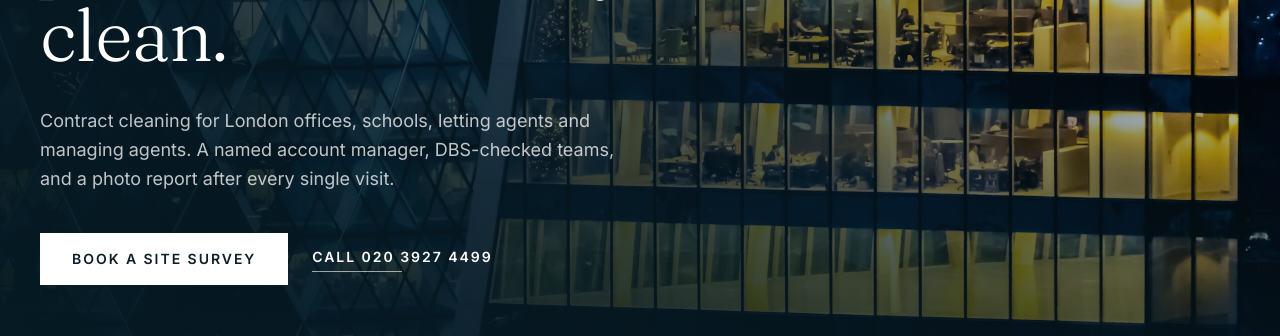
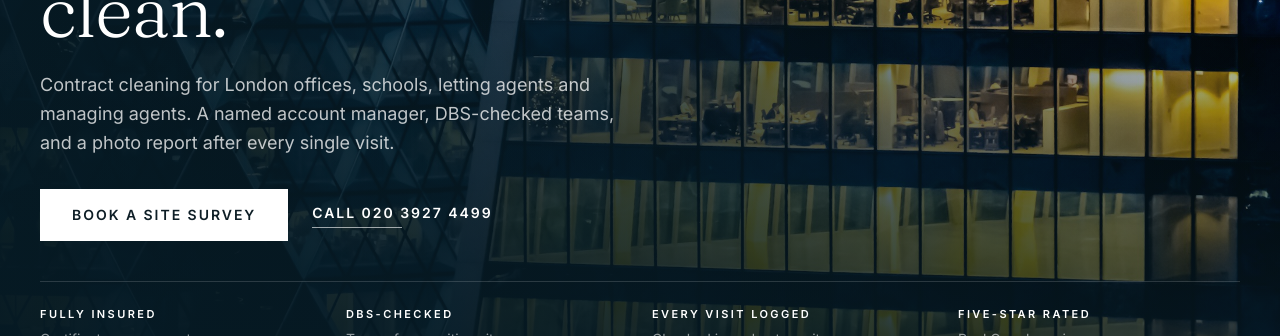
Before and after one commit to kenanpasha1-blip/freshfinish-cs, a Next.js app: page / in a window 1280 px wide. Shown: the part 464-800 px from the top of the page. Built offline with nearby package versions, Linux system fonts and the light colour scheme; no server answers.

Commit message:
Hero: drop the min-height entirely and tighten the vertical gaps
The hero is now exactly as tall as its content: no 72vh floor, less
top padding, tighter gaps around the intro, buttons and credentials.

Co-Authored-By: Claude Fable 5 <noreply@anthropic.com>

```diff
--- a/components/editorial.tsx
+++ b/components/editorial.tsx
@@ -61,7 +61,7 @@ export function EditorialHero({
   mobilePosition?: string;
 }) {
   return (
-    <section className="relative isolate overflow-hidden bg-[#061a24] md:min-h-[72vh]">
+    <section className="relative isolate overflow-hidden bg-[#061a24]">
       {/* Phones: photo fills the top and fades into solid ink where the text sits. */}
       <div className="absolute inset-x-0 -top-[18svh] h-[80svh] md:hidden">
         {/* eslint-disable-next-line @next/next/no-img-element */}
@@ -75,7 +75,7 @@ export function EditorialHero({
       <div className="absolute inset-0 -z-10 hidden bg-gradient-to-r from-[#061a24]/95 via-[#061a24]/72 to-[#061a24]/20 md:block" />
       <div className="absolute inset-0 -z-10 hidden bg-gradient-to-t from-[#061a24]/80 via-transparent to-transparent md:block" />
 
-      <div className="mx-auto flex max-w-7xl flex-col justify-between relative px-5 pb-10 pt-[15svh] sm:px-6 md:min-h-[72vh] md:pt-16 lg:px-10 lg:pt-20">
+      <div className="mx-auto flex max-w-7xl flex-col justify-between relative px-5 pb-8 pt-[15svh] sm:px-6 md:pt-12 lg:px-10 lg:pt-14">
         <div className="max-w-3xl">
           <p className={`${label} flex items-center gap-4 text-white/70`}>
             <span className="h-px w-10 bg-accent-300" />
@@ -84,8 +84,8 @@ export function EditorialHero({
           <h1 className={`${serif} mt-6 text-[2.35rem] leading-[1.08] text-white sm:mt-8 sm:text-6xl sm:leading-[1.06] lg:text-[4.6rem]`}>
             {title}
           </h1>
-          <p className="mt-8 hidden max-w-xl text-lg leading-relaxed text-white/75 md:block">{intro}</p>
-          <div className="mt-7 flex flex-wrap items-center gap-6 md:mt-10">
+          <p className="mt-5 hidden max-w-xl text-lg leading-relaxed text-white/75 md:block">{intro}</p>
+          <div className="mt-7 flex flex-wrap items-center gap-6 md:mt-8">
             <PrimaryButton href={cta.href}>{cta.label}</PrimaryButton>
             <a href={`tel:${site.contact.phoneE164}`} className="group text-sm font-semibold uppercase tracking-[0.14em] text-white">
               Call {site.contact.phoneDisplay}
@@ -94,7 +94,7 @@ export function EditorialHero({
           </div>
         </div>
 
-        <div className="mt-10 grid grid-cols-2 gap-x-4 gap-y-5 border-t border-white/15 pt-6 sm:mt-16 sm:gap-6 sm:pt-8 md:grid-cols-4">
+        <div className="mt-10 grid grid-cols-2 gap-x-4 gap-y-5 border-t border-white/15 pt-6 sm:mt-10 sm:gap-6 sm:pt-6 md:grid-cols-4">
           {credentials.map(([k, v]) => (
             <div key={k}>
               <div className={`${label} text-white`}>{k}</div>
```
